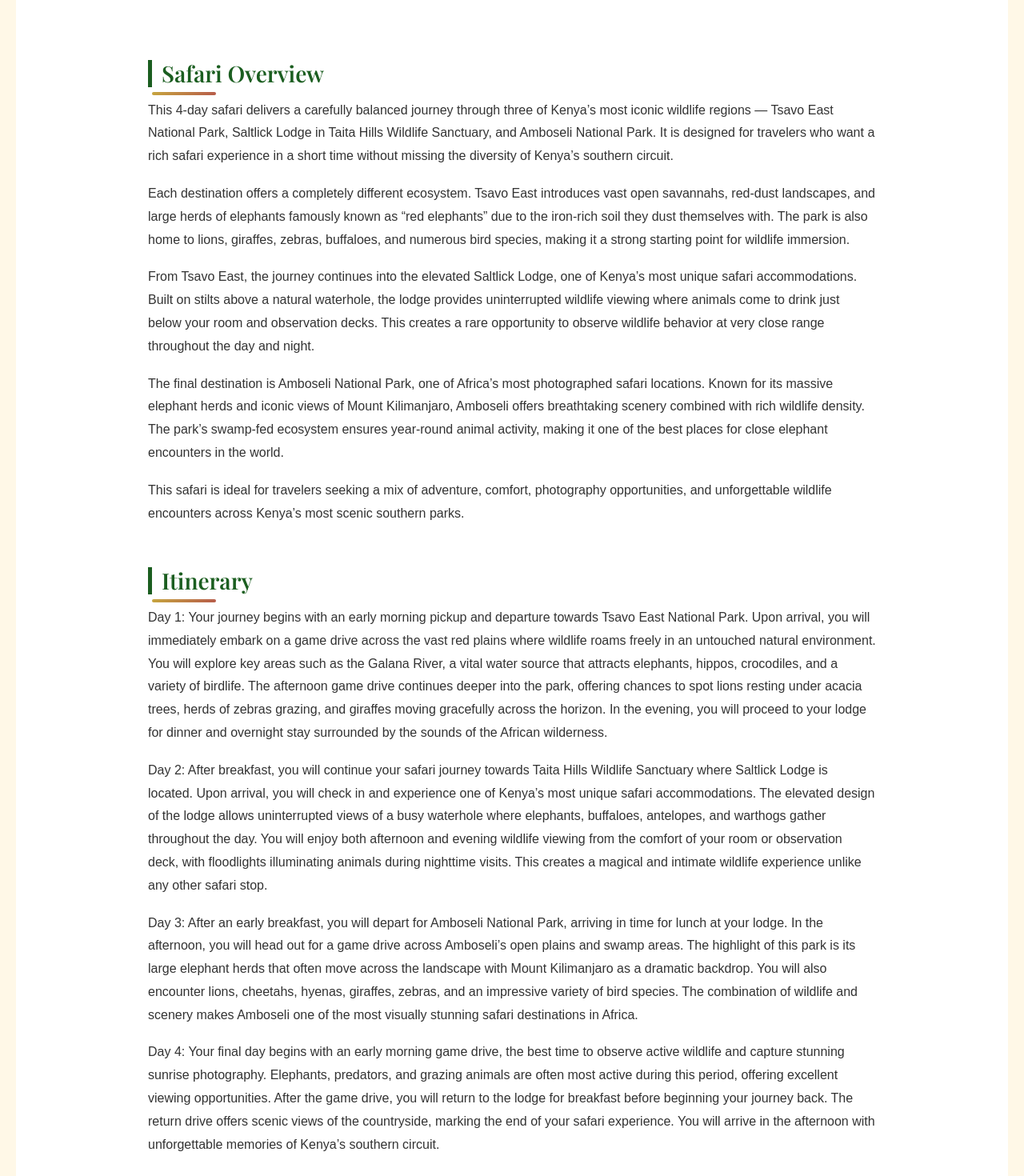
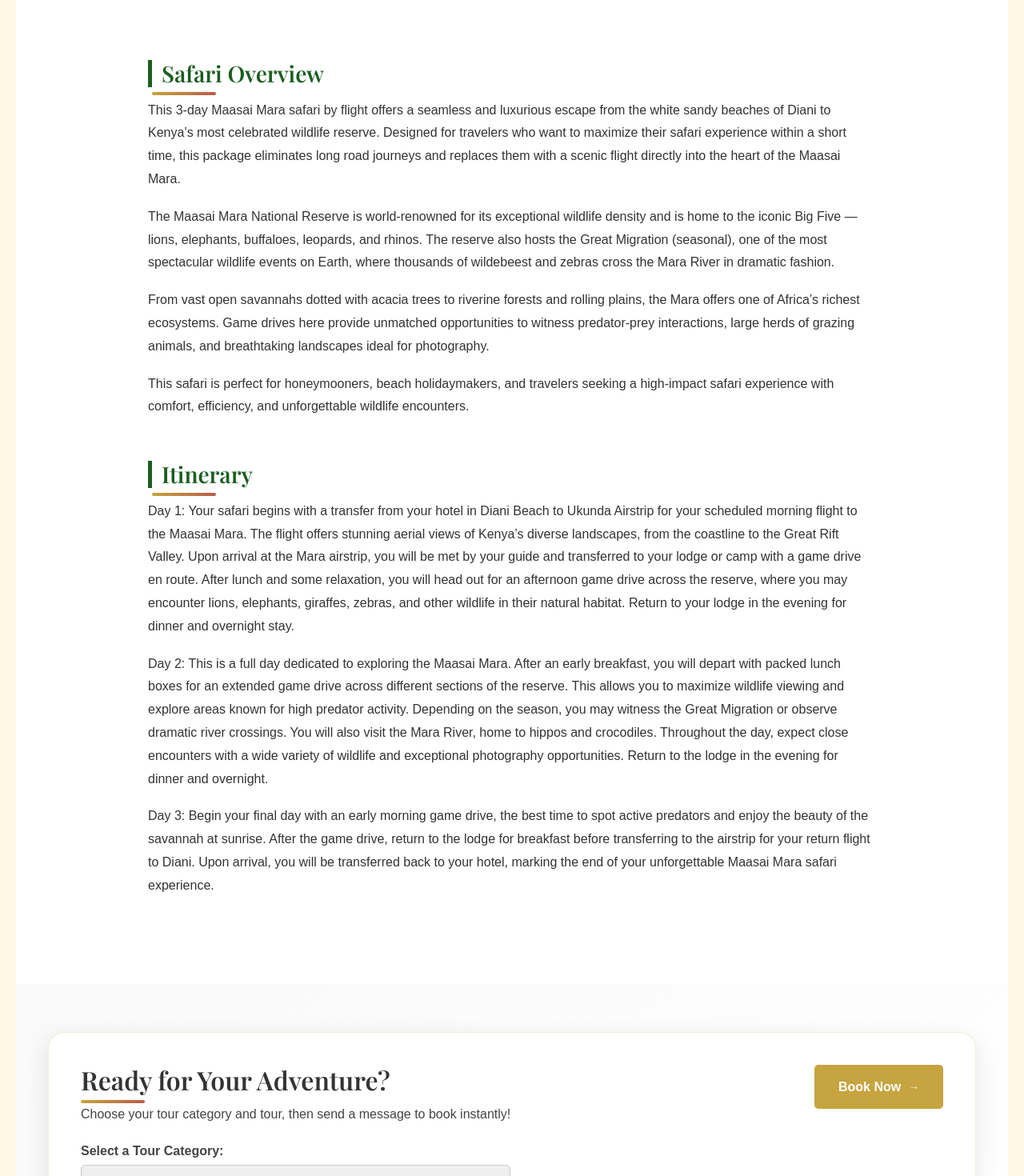
Before and after one commit to edgahdev/wildnova, a React (Vite) app: page /mombasa/3-days-flight in a window 1280 px wide. Shown: the part 940-2410 px from the top of the page at 80% size. Built offline with nearby package versions, Linux system fonts and the light colour scheme; the HTML template or start-up script is replaced by a standard one.

Commit message:
test app render fix

```diff
--- a/src/pages/tour-packages/mombasa/MombasaThreeDaysFlight.jsx
+++ b/src/pages/tour-packages/mombasa/MombasaThreeDaysFlight.jsx
@@ -3,13 +3,15 @@
 import MeetupLocation from "../../../components/MeetupLocation";
 import './MombasaTourDetails.css';
 
-export default function MombasaFourDaysTsavoAmboseli() {
+export default function ThreeDaysMaasaiMaraByFlightFromDiani() {
   return (
     <Layout>
       <div className="tour-details">
 
         <div className="hero">
-          <h1>4 Days Tsavo East, Amboseli & Saltlick Safari</h1>
+          <h1>3 Days Maasai Mara Safari by Flight
+
+          </h1>
         </div>
 
         <div className="content">
@@ -17,46 +19,38 @@
           <h2>Safari Overview</h2>
 
           <p>
-            This 4-day safari delivers a carefully balanced journey through three of Kenya’s most iconic wildlife regions — Tsavo East National Park, Saltlick Lodge in Taita Hills Wildlife Sanctuary, and Amboseli National Park. It is designed for travelers who want a rich safari experience in a short time without missing the diversity of Kenya’s southern circuit.
+            This 3-day Maasai Mara safari by flight offers a seamless and luxurious escape from the white sandy beaches of Diani to Kenya’s most celebrated wildlife reserve. Designed for travelers who want to maximize their safari experience within a short time, this package eliminates long road journeys and replaces them with a scenic flight directly into the heart of the Maasai Mara.
           </p>
 
           <p>
-            Each destination offers a completely different ecosystem. Tsavo East introduces vast open savannahs, red-dust landscapes, and large herds of elephants famously known as “red elephants” due to the iron-rich soil they dust themselves with. The park is also home to lions, giraffes, zebras, buffaloes, and numerous bird species, making it a strong starting point for wildlife immersion.
+            The Maasai Mara National Reserve is world-renowned for its exceptional wildlife density and is home to the iconic Big Five — lions, elephants, buffaloes, leopards, and rhinos. The reserve also hosts the Great Migration (seasonal), one of the most spectacular wildlife events on Earth, where thousands of wildebeest and zebras cross the Mara River in dramatic fashion.
           </p>
 
           <p>
-            From Tsavo East, the journey continues into the elevated Saltlick Lodge, one of Kenya’s most unique safari accommodations. Built on stilts above a natural waterhole, the lodge provides uninterrupted wildlife viewing where animals come to drink just below your room and observation decks. This creates a rare opportunity to observe wildlife behavior at very close range throughout the day and night.
+            From vast open savannahs dotted with acacia trees to riverine forests and rolling plains, the Mara offers one of Africa’s richest ecosystems. Game drives here provide unmatched opportunities to witness predator-prey interactions, large herds of grazing animals, and breathtaking landscapes ideal for photography.
           </p>
 
           <p>
-            The final destination is Amboseli National Park, one of Africa’s most photographed safari locations. Known for its massive elephant herds and iconic views of Mount Kilimanjaro, Amboseli offers breathtaking scenery combined with rich wildlife density. The park’s swamp-fed ecosystem ensures year-round animal activity, making it one of the best places for close elephant encounters in the world.
-          </p>
-
-          <p>
-            This safari is ideal for travelers seeking a mix of adventure, comfort, photography opportunities, and unforgettable wildlife encounters across Kenya’s most scenic southern parks.
+            This safari is perfect for honeymooners, beach holidaymakers, and travelers seeking a high-impact safari experience with comfort, efficiency, and unforgettable wildlife encounters.
           </p>
 
           <h2>Itinerary</h2>
 
           <p>
-            Day 1: Your journey begins with an early morning pickup and departure towards Tsavo East National Park. Upon arrival, you will immediately embark on a game drive across the vast red plains where wildlife roams freely in an untouched natural environment. You will explore key areas such as the Galana River, a vital water source that attracts elephants, hippos, crocodiles, and a variety of birdlife. The afternoon game drive continues deeper into the park, offering chances to spot lions resting under acacia trees, herds of zebras grazing, and giraffes moving gracefully across the horizon. In the evening, you will proceed to your lodge for dinner and overnight stay surrounded by the sounds of the African wilderness.
+            Day 1: Your safari begins with a transfer from your hotel in Diani Beach to Ukunda Airstrip for your scheduled morning flight to the Maasai Mara. The flight offers stunning aerial views of Kenya’s diverse landscapes, from the coastline to the Great Rift Valley. Upon arrival at the Mara airstrip, you will be met by your guide and transferred to your lodge or camp with a game drive en route. After lunch and some relaxation, you will head out for an afternoon game drive across the reserve, where you may encounter lions, elephants, giraffes, zebras, and other wildlife in their natural habitat. Return to your lodge in the evening for dinner and overnight stay.
           </p>
 
           <p>
-            Day 2: After breakfast, you will continue your safari journey towards Taita Hills Wildlife Sanctuary where Saltlick Lodge is located. Upon arrival, you will check in and experience one of Kenya’s most unique safari accommodations. The elevated design of the lodge allows uninterrupted views of a busy waterhole where elephants, buffaloes, antelopes, and warthogs gather throughout the day. You will enjoy both afternoon and evening wildlife viewing from the comfort of your room or observation deck, with floodlights illuminating animals during nighttime visits. This creates a magical and intimate wildlife experience unlike any other safari stop.
+            Day 2: This is a full day dedicated to exploring the Maasai Mara. After an early breakfast, you will depart with packed lunch boxes for an extended game drive across different sections of the reserve. This allows you to maximize wildlife viewing and explore areas known for high predator activity. Depending on the season, you may witness the Great Migration or observe dramatic river crossings. You will also visit the Mara River, home to hippos and crocodiles. Throughout the day, expect close encounters with a wide variety of wildlife and exceptional photography opportunities. Return to the lodge in the evening for dinner and overnight.
           </p>
 
           <p>
-            Day 3: After an early breakfast, you will depart for Amboseli National Park, arriving in time for lunch at your lodge. In the afternoon, you will head out for a game drive across Amboseli’s open plains and swamp areas. The highlight of this park is its large elephant herds that often move across the landscape with Mount Kilimanjaro as a dramatic backdrop. You will also encounter lions, cheetahs, hyenas, giraffes, zebras, and an impressive variety of bird species. The combination of wildlife and scenery makes Amboseli one of the most visually stunning safari destinations in Africa.
-          </p>
-
-          <p>
-            Day 4: Your final day begins with an early morning game drive, the best time to observe active wildlife and capture stunning sunrise photography. Elephants, predators, and grazing animals are often most active during this period, offering excellent viewing opportunities. After the game drive, you will return to the lodge for breakfast before beginning your journey back. The return drive offers scenic views of the countryside, marking the end of your safari experience. You will arrive in the afternoon with unforgettable memories of Kenya’s southern circuit.
+            Day 3: Begin your final day with an early morning game drive, the best time to spot active predators and enjoy the beauty of the savannah at sunrise. After the game drive, return to the lodge for breakfast before transferring to the airstrip for your return flight to Diani. Upon arrival, you will be transferred back to your hotel, marking the end of your unforgettable Maasai Mara safari experience.
           </p>
 
         </div>
 
-        <BookingCTA price="$900" />
+        <BookingCTA price="$1,200" />
       </div>
 
       <MeetupLocation />
```
